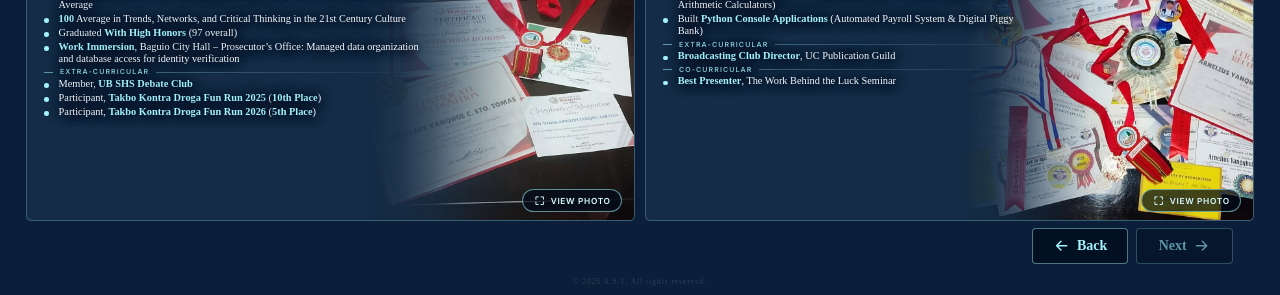
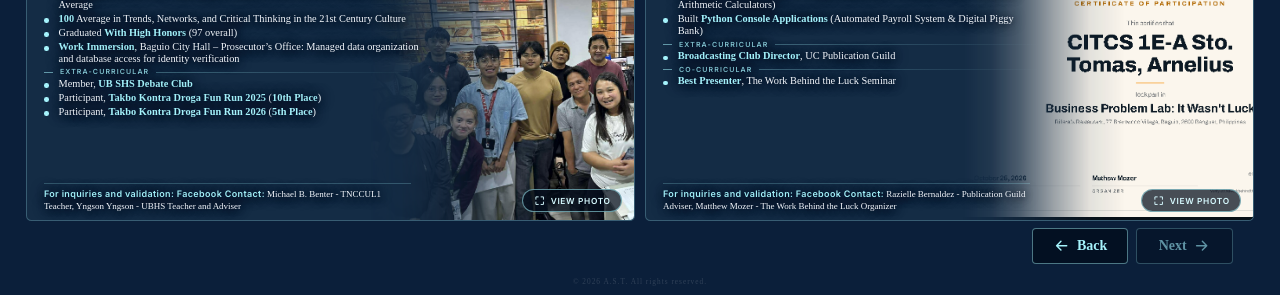
Before and after one commit to aycstotomas/aycstotomas.github.io, a plain HTML site: page achievements.html in a window 1280 px wide. Shown: the part 505-800 px from the top of the page. Drawn offline with Linux system fonts and the light colour scheme.

Commit message:
Add files via upload

```diff
--- a/achievements.html
+++ b/achievements.html
@@ -64,6 +64,7 @@
                         <svg aria-hidden="true" focusable="false" viewBox="0 0 24 24"><path d="M4 9V4h5M20 9V4h-5M4 15v5h5M20 15v5h-5"/></svg>
                         View photo
                     </button>
+                    <p class="ach-contact"><span class="ach-contact-label">For inquiries and validation: Facebook Contact:</span> Maricris Dipasupil, Jeanette Sioco Manansala - SLSCI Teachers and Advisers</p>
                 </article>
                 <article class="about-detail ach-card" style="--ach-photo: url('awards-junior-high.jpg')">
                     <header class="ach-head">
@@ -88,6 +89,7 @@
                         <svg aria-hidden="true" focusable="false" viewBox="0 0 24 24"><path d="M4 9V4h5M20 9V4h-5M4 15v5h5M20 15v5h-5"/></svg>
                         View photo
                     </button>
+                    <p class="ach-contact"><span class="ach-contact-label">For inquiries and validation: Facebook Contact:</span> Urixon Babalque - SLSAH Teacher and Adviser</p>
                 </article>
                 <article class="about-detail ach-card" style="--ach-photo: url('awards-senior-high.jpg')">
                     <header class="ach-head">
@@ -108,10 +110,11 @@
                         <li>Participant, <strong>Takbo Kontra Droga Fun Run 2025</strong> (<strong>10th Place</strong>)</li>
                         <li>Participant, <strong>Takbo Kontra Droga Fun Run 2026</strong> (<strong>5th Place</strong>)</li>
                     </ul>
-                    <button class="ach-photo-btn" type="button" data-photos="awards-senior-high.jpg|immersion-certificate.png|prosecutor-office-group.jpg|prosecutor-office-data.jpg" data-titles="Senior High awards|Work Immersion certificate|Prosecutor&rsquo;s Office Group Photo|Organization of Data">
+                    <button class="ach-photo-btn" type="button" data-photos="awards-senior-high.jpg|prosecutor-office-group.jpg|prosecutor-office-data.jpg|immersion-certificate.png" data-titles="Senior High awards|Prosecutor&rsquo;s Office Group Photo|Organization of Data|Work Immersion certificate">
                         <svg aria-hidden="true" focusable="false" viewBox="0 0 24 24"><path d="M4 9V4h5M20 9V4h-5M4 15v5h5M20 15v5h-5"/></svg>
                         View photo
                     </button>
+                    <p class="ach-contact"><span class="ach-contact-label">For inquiries and validation: Facebook Contact:</span> Michael B. Benter - TNCCUL1 Teacher, Yngson Yngson - UBHS Teacher and Adviser</p>
                 </article>
                 <article class="about-detail ach-card" style="--ach-photo: url('awards-college.jpg')">
                     <header class="ach-head">
@@ -134,6 +137,7 @@
                         <svg aria-hidden="true" focusable="false" viewBox="0 0 24 24"><path d="M4 9V4h5M20 9V4h-5M4 15v5h5M20 15v5h-5"/></svg>
                         View photo
                     </button>
+                    <p class="ach-contact"><span class="ach-contact-label">For inquiries and validation: Facebook Contact:</span> Razielle Bernaldez - Publication Guild Adviser, Matthew Mozer - The Work Behind the Luck Organizer</p>
                 </article>
             </div>
         </section>
@@ -192,6 +196,39 @@
                     box.showModal();
                 });
             });
+
+            /* Background photos: cycle through each card's "View photo" pictures every 3 seconds */
+            /* Per-photo background positioning (picture position only): px = horizontal %, sx = nudge, + moves right */
+            var bgPos = {
+                'prosecutor-office-group.jpg': { sx: 63 },
+                'prosecutor-office-data.jpg': { px: '100%', sx: -60 },
+                'immersion-certificate.png': { px: '0%', sx: 30 },
+                'citcs-1e-certificate.png': { px: '15%' }
+            };
+            var reduceMotion = window.matchMedia && window.matchMedia('(prefers-reduced-motion: reduce)').matches;
+            document.querySelectorAll('.ach-card').forEach(function (card) {
+                var btn = card.querySelector('.ach-photo-btn');
+                if (!btn) return;
+                var list = btn.dataset.photos.split('|');
+                if (list.length < 2) return;
+                list.forEach(function (src) { new Image().src = src; });
+                var current = 0;
+                setInterval(function () {
+                    if (document.hidden) return;
+                    current = (current + 1) % list.length;
+                    var apply = function () {
+                        var pos = bgPos[list[current]] || {};
+                        card.style.setProperty('--ach-photo', "url('" + list[current] + "')");
+                        if (pos.px) card.style.setProperty('--ach-px', pos.px); else card.style.removeProperty('--ach-px');
+                        if (pos.sx) card.style.setProperty('--ach-sx', pos.sx); else card.style.removeProperty('--ach-sx');
+                        card.classList.remove('ach-swap');
+                    };
+                    if (reduceMotion) { apply(); return; }
+                    card.classList.add('ach-swap');
+                    setTimeout(apply, 450);
+                }, 3000);
+            });
+
             prev.addEventListener('click', function () { show(index - 1); });
             next.addEventListener('click', function () { show(index + 1); });
             box.addEventListener('keydown', function (e) {
--- a/styles.css
+++ b/styles.css
@@ -2179,3 +2179,57 @@ body.ach-body .ach-card:nth-child(4)::before {
     background-size: cover;
     background-position: 50% center;
 }
+
+/* ============================================================
+   ACHIEVEMENTS: "For inquiries" line pinned to the bottom of each
+   card, and soft fade between the cycling background photos.
+   ============================================================ */
+/* photo switch: old picture fades out quickly, the new one fades in while gently settling from a slight zoom */
+.ach-card::before { transition: filter 0.3s ease, opacity 0.9s ease, transform 1.1s cubic-bezier(0.2, 0.7, 0.2, 1); }
+.ach-card.ach-swap::before {
+    opacity: 0;
+    transform: scale(1.07);
+    transition: filter 0.3s ease, opacity 0.4s ease-in, transform 0.4s ease-in;
+}
+@media (prefers-reduced-motion: reduce) {
+    .ach-card::before,
+    .ach-card.ach-swap::before { transition: none; transform: none; }
+}
+
+.ach-contact {
+    margin: auto 0 0;
+    padding-top: 0.45rem;
+    max-width: 64%;
+    border-top: 1px solid rgba(165, 243, 252, 0.22);
+    color: #f4f8fd;
+    font-size: 0.72rem;
+    line-height: 1.3;
+    text-shadow: 0 1px 6px rgba(5, 15, 32, 0.95), 0 0 14px rgba(5, 15, 32, 0.8);
+}
+.ach-contact-label {
+    color: #a5f3fc;
+    font-family: 'Inter', sans-serif;
+    font-weight: 600;
+    letter-spacing: 0.04em;
+}
+@media (max-width: 768px) {
+    .ach-contact { max-width: none; margin-top: 0.6rem; }
+}
+@media (min-width: 769px) {
+    body.ach-body .ach-contact {
+        padding-top: calc(6 * var(--u));
+        max-width: 64%;
+        font-size: calc(13.5 * var(--u));
+    }
+}
+
+/* Per-photo positioning for the cycling card backgrounds.
+   Only the picture's position moves: the fade, overlay and text are untouched.
+   --ach-px = horizontal position (%), --ach-sx = extra nudge (units of --u, + moves the picture right). */
+.ach-card::before {
+    background-position: calc(var(--ach-px, 75%) + var(--ach-sx, 0) * var(--u, 1px)) center;
+}
+body.ach-body .ach-card:nth-child(2)::before,
+body.ach-body .ach-card:nth-child(4)::before {
+    background-position: calc(var(--ach-px, 50%) + var(--ach-sx, 0) * var(--u, 1px)) center;
+}
```
